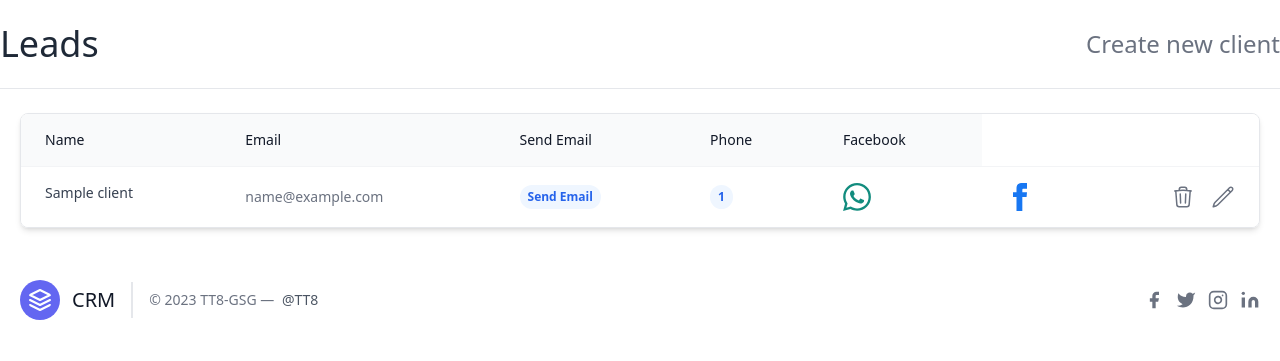
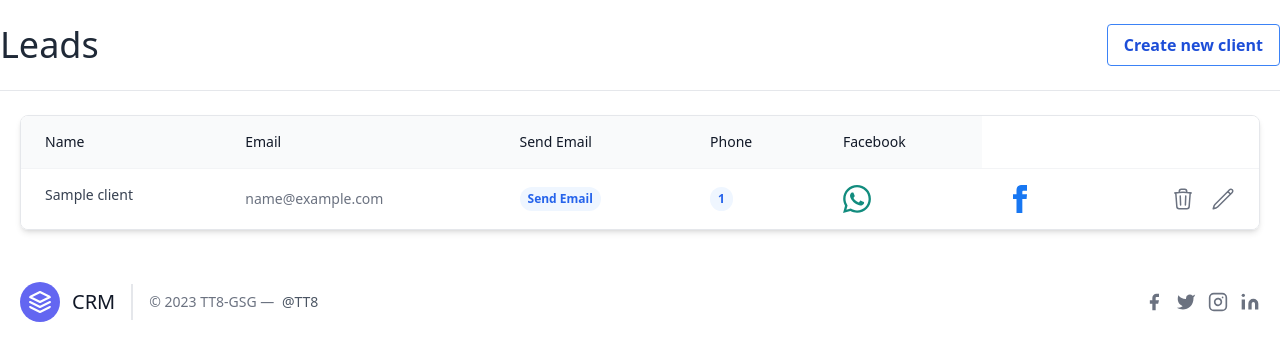
Before and after one commit to eayman/finalproject, a Django app: template clients/templates/clients/client_list.html in a window 1280 px wide. Shown: the part 88-449 px from the top of the page. Run offline with Django 4.2, Linux system fonts and the light colour scheme; the template is opened without the code that fills it: most values are stand-ins (such as "Sample title", 1, 10 or a date in 2020); some libraries are stand-ins or nearby versions.

Commit message:
style create client btn

```diff
--- a/clients/templates/clients/client_list.html
+++ b/clients/templates/clients/client_list.html
@@ -5,9 +5,12 @@
         <div class="text-4xl text-gray-800">
             <h1>Leads</h1>
         </div>
-        <div class="text-2xl text-gray-500 hover:text-blue-500">
-            <a href="{% url 'core:lead-create' %}">Create new client</a>
-        </div>
+        <div class="text-1xl text-gray-500 hover:text-blue-500">
+          <a href="{% url 'clients:client-create' %}"><button class="bg-transparent hover:bg-blue-500 text-blue-700 font-semibold hover:text-white py-2 px-4 border border-blue-500 hover:border-transparent rounded">
+            Create new client
+          </button></a>
+
+      </div>
 
     </div>
 <!-- component -->
```
